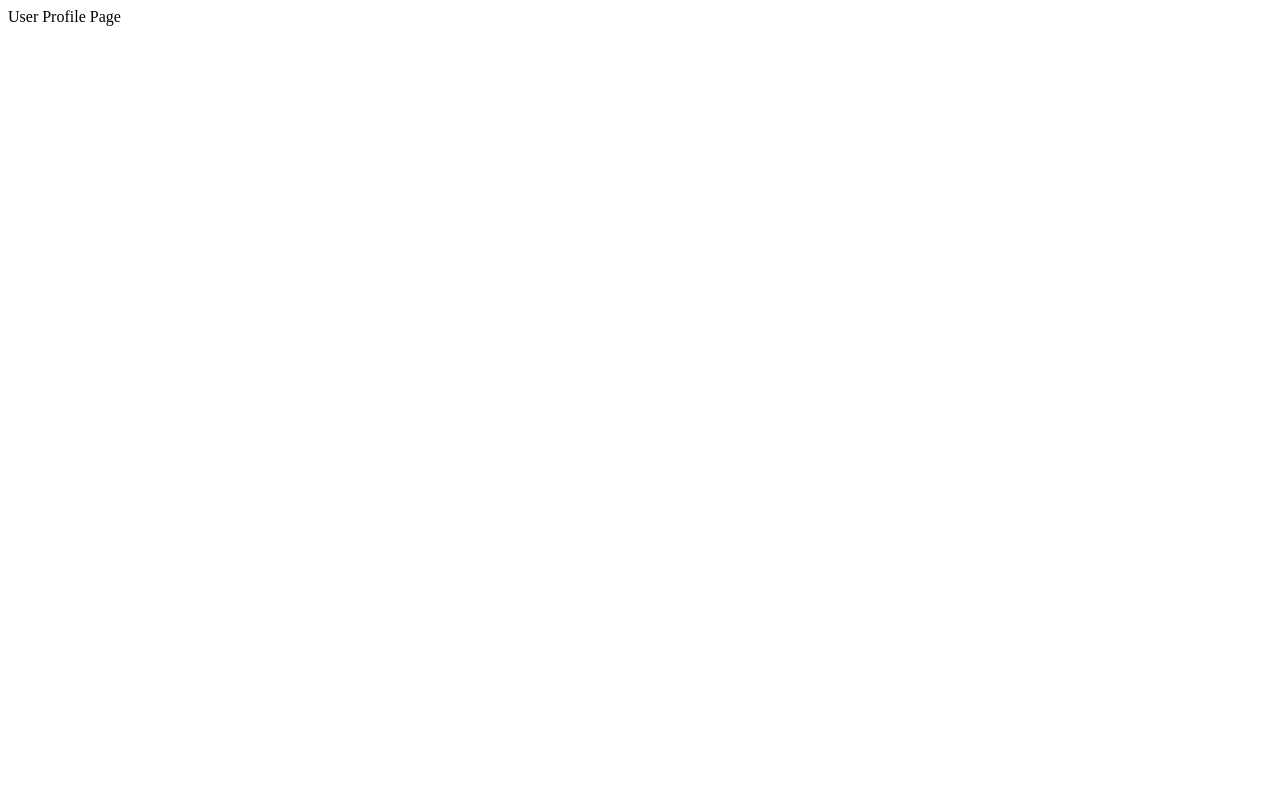
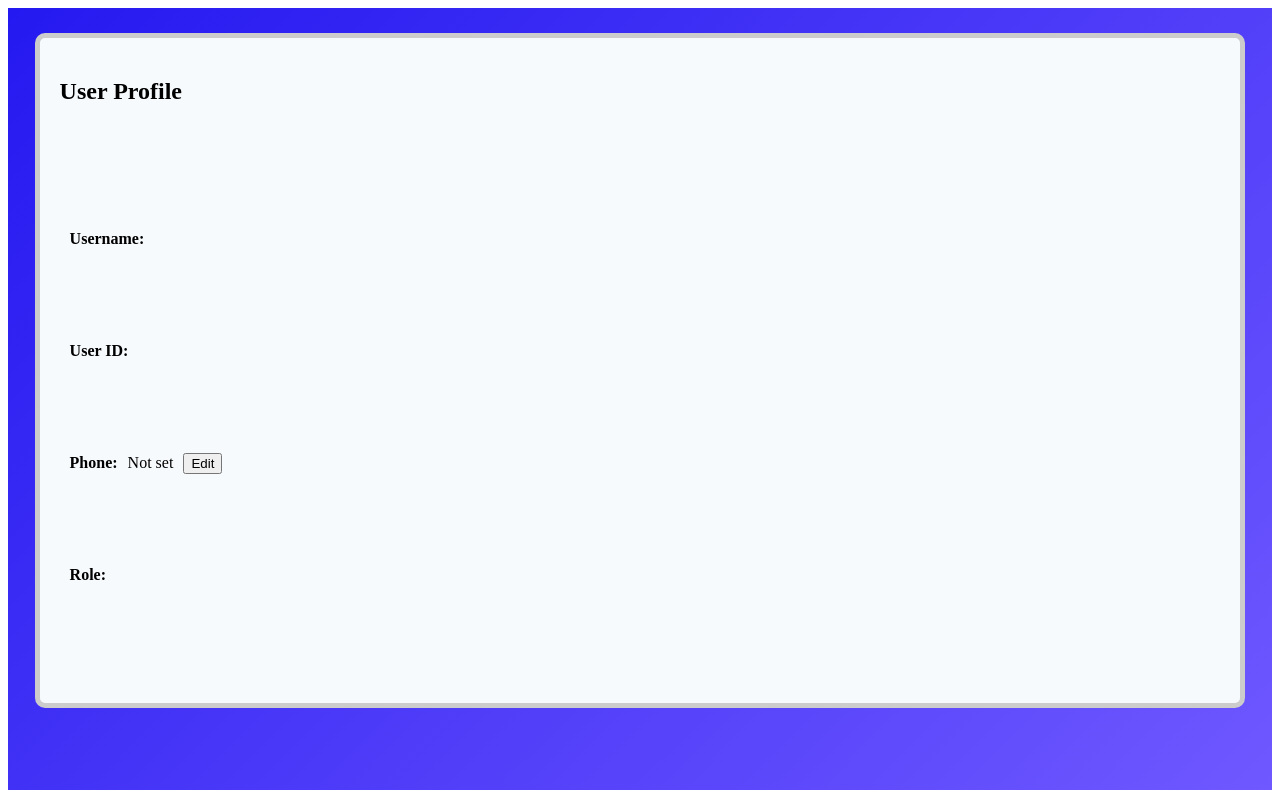
Before and after one commit to NGJIESHENG/Software-Engineering-Fundamental-Project, a React (Vite) app in the folder vems-frontend/: page /user-profile in a window 1280 px wide. Built offline with nearby package versions, Linux system fonts and the light colour scheme.

Commit message:
update user profile

```diff
--- a/vems-frontend/src/pages/user-profile.jsx
+++ b/vems-frontend/src/pages/user-profile.jsx
@@ -1,9 +1,100 @@
-import React from 'react';
+import React, {useState, useEffect} from 'react';
 
 function UserProfile() {
-      return <div>User Profile Page</div>;
-}
+const [userData, setUserData]= useState({
+  username: '',
+  user_ID: '',
+  email: '',
+  phone: '',
+  role: '',
+});
+
+const [editing_Phone, set_editing_Phone] = useState(false);
+const[temp_Phone, set_temp_Phone] = useState('');
+
+useEffect(() => {
+  const storedUserData = JSON.parse(localStorage.getItem('userData'));
+  if (storedUserData) {
+    setUserData(storedUserData);
+  }
+}, []);
 
 
+const handle_Edit = () => {
+  set_temp_Phone(userData.phone);
+  set_editing_Phone(true);
+};
 
+const handle_save = () => {
+  const updatedUserData = {...userData, phone: temp_Phone};
+  setUserData(updatedUserData);
+  localStorage.setItem('userData', JSON.stringify(updatedUserData));
+  set_editing_Phone(false);
+};
+
+const backgroundstyle = {
+        width: '100%',
+        background: 'linear-gradient(135deg, #2419F0, #6F58FF)',
+        display: 'flex',
+        justifyContent: 'center',
+        alignItems: 'stretch',
+        height: '97.8vh',
+    };
+
+  const headerstyle = {
+  padding: '20px',
+  flexShrink: 0,
+};
+
+const cardStyle = {
+  width: '95%',
+  height: '85%',
+  backgroundColor: '#f7fafc',
+  border: '5px solid #ccc',
+  borderRadius: '10px',
+  display: 'flex',
+  flexDirection: 'column',
+  margin:'25px'
+};
+
+const contentStyle = {
+  padding: '30px',
+  lineHeight: '6',
+};
+
+return (
+  <div style={backgroundstyle}>
+    <div style={{...cardStyle}}>
+      <div style ={headerstyle}>
+        <h2>User Profile</h2>
+      </div>
+      <div style ={contentStyle}>
+      <p><strong>Username:</strong> {userData.username}</p>
+      <p><strong>User ID:</strong> {userData.user_ID}</p>
+      <p>
+        <strong>Phone:</strong>
+        {editing_Phone ? (
+          <>
+            <input
+              type="text"
+              value={temp_Phone}
+              onChange={(e) => set_temp_Phone(e.target.value)}
+              style={{ marginLeft: '10px', padding: '5px' }}
+            />
+            <button onClick={handle_save} style={{ marginLeft: '10px' }}>Save</button>
+          </>
+        ) : (
+          <>
+            <span style={{ marginLeft: '10px' }}>{userData.phone || 'Not set'}</span>
+            <button onClick={handle_Edit} style={{ marginLeft: '10px' }}>Edit</button>
+          </>
+        )}
+      </p>
+      <p><strong>Role:</strong> {userData.role}</p>
+      </div>
+    </div>
+  </div>
+
+  );
+}
 export default UserProfile;
```
